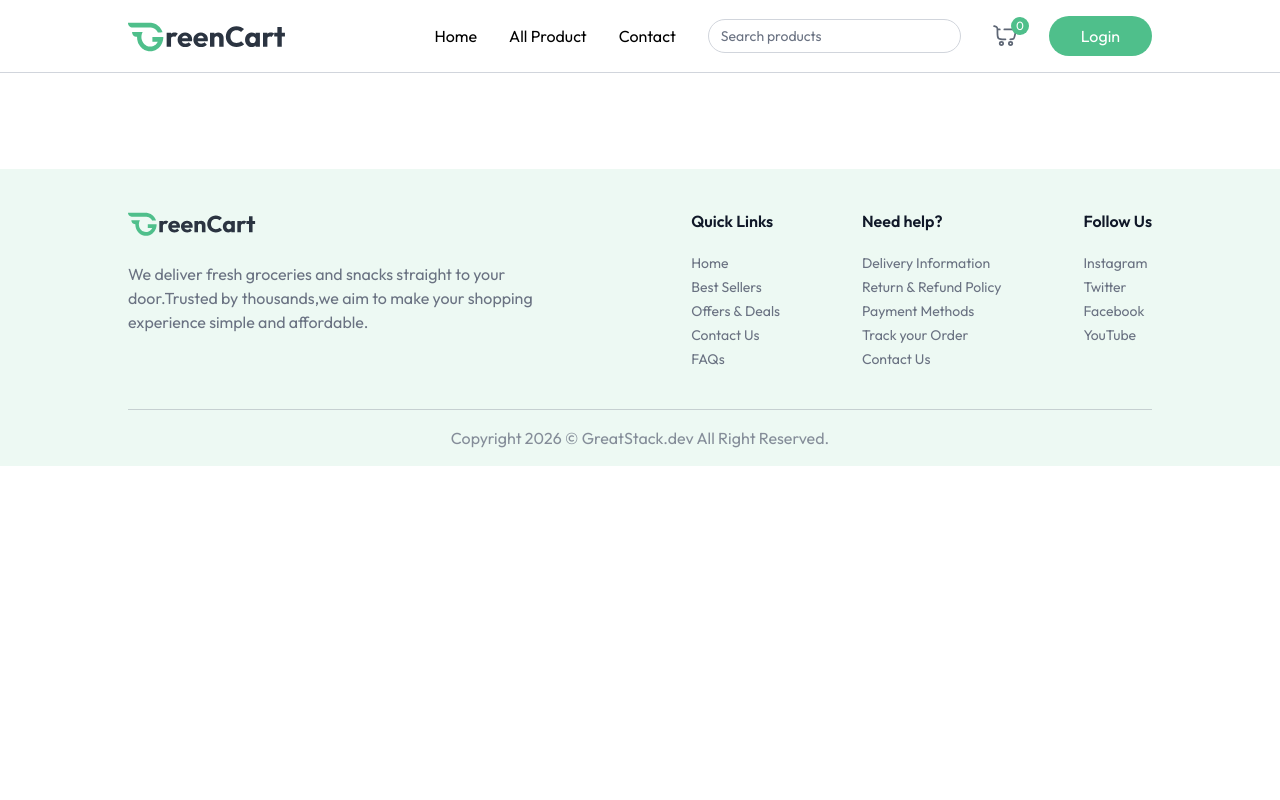
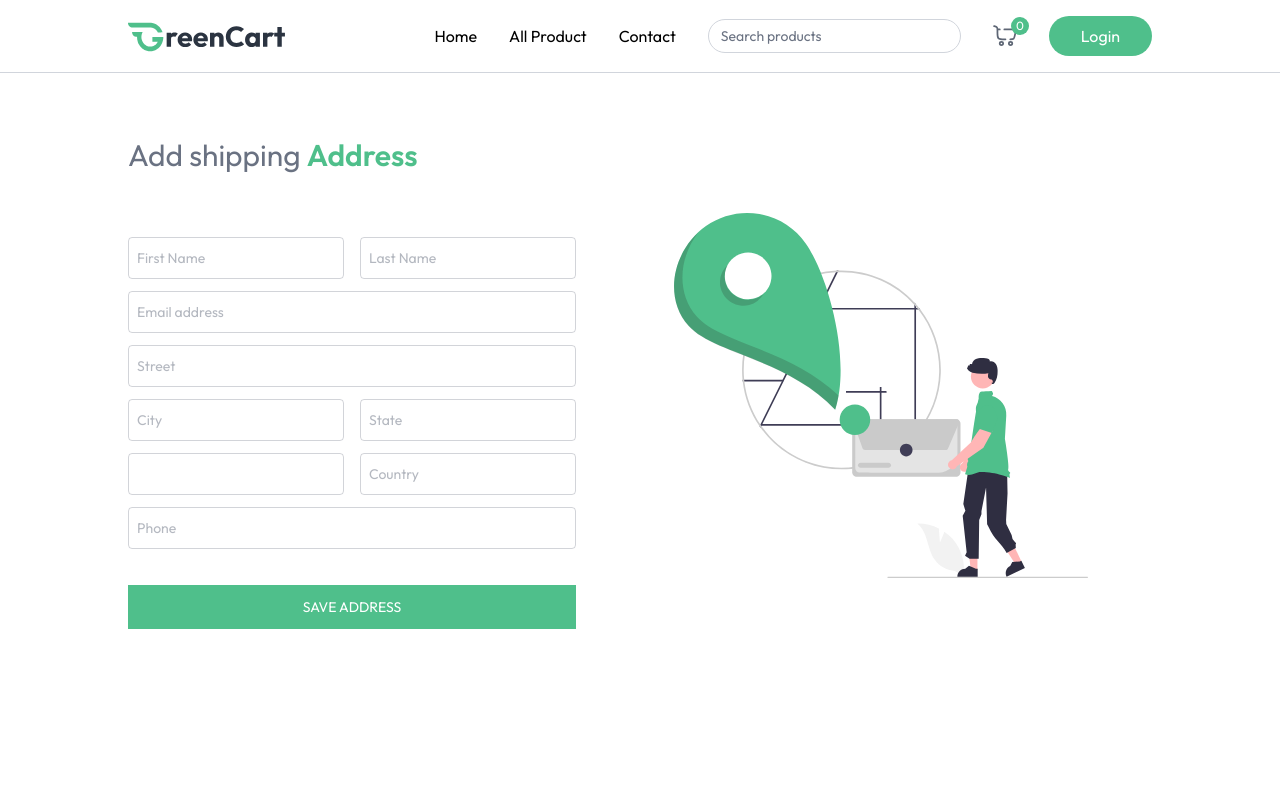
Before and after one commit to AsadTech17/GroceryDelivery, a React (Vite) app in the folder client/: page /add-address in a window 1280 px wide. Shown: the top 800 px of the page. Built offline with nearby package versions, Linux system fonts and the light colour scheme.

Commit message:
new updation

```diff
--- a/client/src/App.jsx
+++ b/client/src/App.jsx
@@ -10,6 +10,8 @@
 import ProductCategory from "./pages/ProductCategory";
 import ProductDetails from "./pages/ProductDetails";
 import Cart from "./pages/Cart";
+import AddAddress from "./pages/AddAddress";
+import MyOrders from "./pages/MyOrders";
 
 const App = () => {
   const isSellerPath = useLocation().pathname.includes("seller");
@@ -28,10 +30,10 @@
           <Route path="/products/:category" element={<ProductCategory />} />
           <Route path="/products/:category/:id" element={<ProductDetails />} />
           <Route path="/Cart" element={<Cart />} />
-          {/* <Route path="/add-address" element={<AddAddress />} />
+          <Route path="/add-address" element={<AddAddress />} />
           <Route path="/my-orders" element={<MyOrders />} />
 
-          <Route path="/loader" element={<Loading />} />
+          {/* <Route path="/loader" element={<Loading />} />
 
           <Route
             path="/seller"
--- /dev/null
+++ b/client/src/pages/AddAddress.jsx
@@ -0,0 +1,169 @@
+import React, { useEffect, useState } from "react";
+import { assets } from "../assets/assets";
+import { useAppContext } from "../context/AppContext";
+import toast from "react-hot-toast";
+
+// Input Field Component
+const InputField = ({ type, placeholder, name, handleChange, address }) => (
+  <input
+    className="w-full px-2 py-2.5 border border-gray-500/30 rounded outline-none text-gray-500 focus:border-[var(--color-primary)] transition"
+    type={type}
+    placeholder={placeholder}
+    onChange={handleChange}
+    name={name}
+    value={address[name]}
+    required
+  />
+);
+
+const AddAddress = () => {
+  const { axios, user, navigate } = useAppContext();
+  const [address, setAddress] = useState({
+    firstName: "",
+    lastName: "",
+    email: "",
+    street: "",
+    city: "",
+    state: "",
+    zipcode: "",
+    country: "",
+    phone: "",
+  });
+  const handleChange = (e) => {
+    const { name, value } = e.target;
+    setAddress((prevAddress) => ({
+      ...prevAddress,
+      [name]: value,
+    }));
+  };
+
+  const onSubmitHandler = async (e) => {
+    e.preventDefault();
+    try {
+      if (!user?._id) {
+        toast.error("User not authenticated properly");
+        return;
+      }
+
+      const { data } = await axios.post("/api/address/add", {
+        address,
+        userId: user._id,
+      });
+
+      if (data.success) {
+        toast.success(data.message);
+        navigate("/cart");
+      } else {
+        toast.error(data.message);
+      }
+    } catch (error) {
+      toast.error(error.response?.data?.message || error.message);
+    }
+  };
+
+//   useEffect(() => {
+//     if (!user) {
+//       navigate("/cart");
+//     }
+//   }, []);
+
+  return (
+    <div className="mt-16 pb-16">
+      <p className="text-2xl md:text-3xl text-gray-500">
+        Add shipping{" "}
+        <span className="font-semibold text-[var(--color-primary)]">
+          Address
+        </span>
+      </p>
+      <div className="flex flex-col-reverse md:flex-row justify-between mt-10">
+        <div className="flex-1 max-w-md">
+          <form onSubmit={onSubmitHandler} className="space-y-3 mt-6 text-sm">
+            <div className="grid grid-cols-2 gap-4">
+              <InputField
+                handleChange={handleChange}
+                address={address}
+                name="firstName"
+                type="text"
+                placeholder="First Name"
+              />
+              <InputField
+                handleChange={handleChange}
+                address={address}
+                name="lastName"
+                type="text"
+                placeholder="Last Name"
+              />
+            </div>
+            <InputField
+              handleChange={handleChange}
+              address={address}
+              name="email"
+              type="email"
+              placeholder="Email address"
+            />
+            <InputField
+              handleChange={handleChange}
+              address={address}
+              name="street"
+              type="text"
+              placeholder="Street"
+            />
+            <div className="grid grid-cols-2 gap-4">
+              <InputField
+                handleChange={handleChange}
+                address={address}
+                name="city"
+                type="text"
+                placeholder="City"
+              />
+              <InputField
+                handleChange={handleChange}
+                address={address}
+                name="state"
+                type="text"
+                placeholder="State"
+              />
+            </div>
+            <div className="grid grid-cols-2 gap-4">
+              <InputField
+                handleChange={handleChange}
+                address={address}
+                name="zipcode"
+                type="number"
+                placeholder=""
+                Zip
+                code
+              />
+              <InputField
+                handleChange={handleChange}
+                address={address}
+                name="country"
+                type="text"
+                placeholder="Country"
+              />
+            </div>
+
+            <InputField
+              handleChange={handleChange}
+              address={address}
+              name="phone"
+              type="text"
+              placeholder="Phone"
+            />
+            <button className="w-full mt-6 bg-[var(--color-primary)]  text-white py-3 hover:bg-[var(--color-primary-dull)]  transition cursor-pointer uppercase ">
+              Save address{" "}
+            </button>
+          </form>
+        </div>
+        <img
+          className="md:mr-16 mb-16 md:mt-0"
+          src={assets.add_address_iamge}
+          alt="Add Address"
+        />
+      </div>
+    </div>
+  );
+};
+
+export default AddAddress;
+export { InputField };
--- /dev/null
+++ b/client/src/pages/MyOrders.jsx
@@ -0,0 +1,83 @@
+import React, { useEffect, useState } from "react";
+import { useAppContext } from "../context/AppContext";
+import { assets, dummyOrders } from "../assets/assets";
+
+const MyOrders = () => {
+  const [MyOrders, setMyOrders] = useState([]);
+  const { currency, axios, user } = useAppContext();
+  const fetchMyOrders = async () => {
+    try {
+        setMyOrders(dummyOrders);
+    //   const { data } = await axios.get("/api/order/user");
+    //   if (data.success) {
+    //     setMyOrders(data.orders);
+    //   }
+    } catch (error) {
+      console.log(error);
+    }
+  };
+  useEffect(() => {
+    if (user) {
+      fetchMyOrders();
+    }
+  }, [user]);
+  return (
+    <div className="mt-16 pb-16">
+      <div className="flex flex-col items-end w-max mb-8">
+        <p className="text-2xl font-medium uppercase">My orders</p>
+        <div className="w-16 h-0.5 bg-[var(--color-primary)] rounded-full"></div>
+      </div>
+      {MyOrders.map((order, index) => (
+        <div
+          key={index}
+          className="border border-gray-300 rounded-lg mb-10 p-4 py-5 max-w-4xl"
+        >
+          <p className="flex justify-between md:items-center text-gray-400 md:font-medium max-md:flex-col">
+            <span>OrderId:{order._id}</span>
+            <span>payment:{order.paymentType}</span>
+            <span>
+              Total Amount :{currency}
+              {order.amount}
+            </span>
+          </p>
+          {order.items.map((item, index) => (
+            <div
+              key={index}
+              className={`relative bg-white text-gray-500/70 ${
+                order.items.length !== index + 1 && "border-b"
+              }border-gray-300 flex flex-col md:flex-row md:items-center justify-between p-4 py-5 md:gap-16 w-full max-w-4xl`}
+            >
+              <div className="flex items-center mb-4 md:mb-0">
+                <div className="bg-[var(--color-primary)]/10 p-4 rounded-lg ">
+                  <img
+                    src={item.product.image[0]}
+                    alt=""
+                    className="w-16 h-16 "
+                  />
+                </div>
+                <div className="ml-4">
+                  <h2 className="text-xl font-medium  text-gray-800">
+                    {item.product.name}
+                  </h2>
+                  <p>Category:{item.product.category}</p>
+                </div>
+              </div>
+
+              <div className="flex flex-col justify-center md:ml-8 mb-4 md:mb-0">
+                <p>Quantity:{item.quantity || "1"}</p>
+                <p>Status:{order.status}</p>
+                <p>Date:{new Date(order.createdAt).toLocaleDateString}</p>
+              </div>
+              <p className="text-[var(--color-primary)] text-lg font-medium">
+                Amount:{currency}
+                {item.product.offerPrice * item.quantity}
+              </p>
+            </div>
+          ))}
+        </div>
+      ))}
+    </div>
+  );
+};
+
+export default MyOrders;
```
